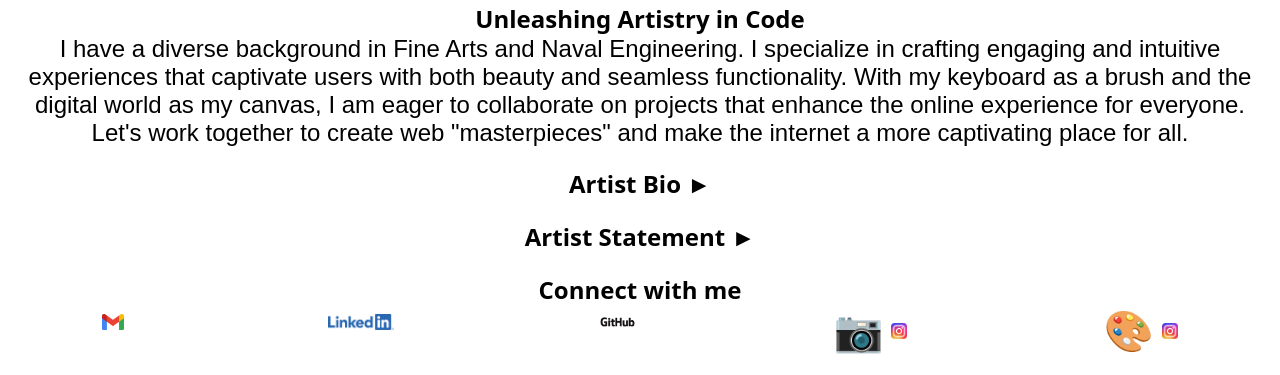
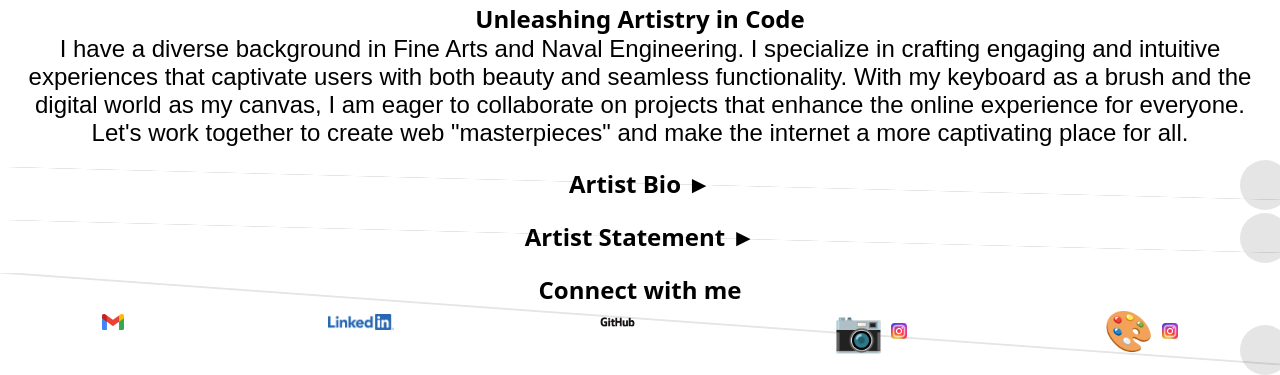
Before and after one commit to AshleeAWebb/ArtPortfolio, a React app: page /about in a window 1280 px wide. Shown: the part 451-826 px from the top of the page. Built offline with nearby package versions, Linux system fonts and the light colour scheme.

Commit message:
Add styling to about me

```diff
--- a/src/Components/AboutMe/AboutMe.css
+++ b/src/Components/AboutMe/AboutMe.css
@@ -66,3 +66,32 @@ a {
 .emoji-logo{
 font-size: 2.5rem;
 }
+
+.section-shape {
+  position: relative;
+}
+
+/* Diagonal Line Shape */
+.section-shape::before {
+  content: '';
+  position: absolute;
+  top: 0;
+  left: 0;
+  width: 100%;
+  height: 100%;
+  background: linear-gradient(to top right, transparent 49.5%, rgba(0, 0, 0, 0.1) 50%, rgba(0, 0, 0, 0.1) 50.5%, transparent 51%);
+  z-index: -1;
+}
+
+/* Circular Shape */
+.section-shape::after {
+  content: '';
+  position: absolute;
+  bottom: -10px;
+  right: -10px;
+  width: 50px;
+  height: 50px;
+  background-color: rgba(0, 0, 0, 0.1);
+  border-radius: 50%;
+  z-index: -1;
+}
--- a/src/Components/AboutMe/AboutMe.js
+++ b/src/Components/AboutMe/AboutMe.js
@@ -1,19 +1,33 @@
+// Import React and useState hook
 import React, { useState } from "react";
-import "../AboutMe/AboutMe.css";
+
+// Import CSS styles
+import "./AboutMe.css";
+
+// Import images
 import linkedinLogo from "../../Assets/linkedin.png";
 import githubLogo from "../../Assets/github.png";
 import instagramLogo from "../../Assets/instagram.png";
 import gmailLogo from "../../Assets/gmail.png";
 
-
 const AboutMe = () => {
-  const [isBioOpen, setBioOpen] = useState(false);
-  const [isStatementOpen, setStatementOpen] = useState(false);
+  // State for toggling bio and statement sections
+  const [isBioSectionOpen, setBioSectionOpen] = useState(false);
+  const [isStatementSectionOpen, setStatementSectionOpen] = useState(false);
 
   return (
     <div>
+      {/* About Me Heading */}
       <h1>About Me</h1>
-      <img src="https://i.imgur.com/k8HEoY3.jpg" alt="Ash Selfie" style={{ width: '300px', height: 'auto' }} />
+
+      {/* Selfie */}
+      <img
+        src="https://i.imgur.com/k8HEoY3.jpg"
+        alt="Ash Selfie"
+        style={{ width: '300px', height: 'auto' }}
+      />
+
+      {/* Introduction */}
       <h2>Unleashing Artistry in Code</h2>
       <p className="aboutMeInfo">
         I have a diverse background in Fine Arts and Naval Engineering.
@@ -22,24 +36,34 @@ const AboutMe = () => {
         online experience for everyone. Let's work together to create web "masterpieces" and make the internet a more
         captivating place for all.
       </p>
-      <h2 onClick={() => setBioOpen(!isBioOpen)}>
-        Artist Bio {isBioOpen ? "▼" : "►"}
+
+      {/* Artist Bio Section */}
+      <section className="section-shape">
+      <h2 onClick={() => setBioSectionOpen(!isBioSectionOpen)}>
+        Artist Bio {isBioSectionOpen ? "▼" : "►"}
       </h2>
-      {isBioOpen && (
-        <p className="aboutMeInfo">Is the monster under the bed simply misunderstood? Do you have to be dead to be a ghost?
+      {isBioSectionOpen && (
+        <p className="aboutMeInfo">
+          Is the monster under the bed simply misunderstood? Do you have to be dead to be a ghost?
           Is it isolating to believe that there is more than what meets the eye? Breakthrough the structure of the mystery
           that the world has to offer. Ashlee Aubree Webb uses photos and printmaking to explore these notions.
           Ashlee first began taking photographs while deployed with the U. S. Navy, but her hobby quickly became her passion.
           Her work mainly comprises concept-based photography and screenprints that focus on illustrating how the
           world likes to show narratives that are not always true. She enjoys working with a mixture of elaborately
           staged scenes and the spontaneous happenings of the natural world where she resides in Portsmouth, Virginia.
-          She explores the view that not everything has to fit into a label.</p>
+          She explores the view that not everything has to fit into a label.
+        </p>
       )}
-      <h2 onClick={() => setStatementOpen(!isStatementOpen)}>
-        Artist Statement {isStatementOpen ? "▼" : "►"}
+      </section>
+
+      {/* Artist Statement Section */}
+      <section className="section-shape">
+      <h2 onClick={() => setStatementSectionOpen(!isStatementSectionOpen)}>
+        Artist Statement {isStatementSectionOpen ? "▼" : "►"}
       </h2>
-      {isStatementOpen && (
-        <p className="aboutMeInfo">There is an attraction to breaking the rules. My art does just that by challenging socially imposed stereotypes and
+      {isStatementSectionOpen && (
+        <p className="aboutMeInfo">
+          There is an attraction to breaking the rules. My art does just that by challenging socially imposed stereotypes and
           identity issues to confront the expectations placed on individuals to live up to a narrow set of standards that can
           never be met. Not all things should fit into a mold. These works appear as surreal images that combine fiction and
           reality to gaze into the void to show the ugly truth about the social construct of unrealistic beauty standards placed
@@ -49,12 +73,17 @@ const AboutMe = () => {
           conforming to outdated expectations that place self-worth in a category of beauty and subservience.
           These scenes play into who we should be versus the person we are. My images highlight the importance of agency in our
           self-presentation, thus allowing the viewer to control how we can frame our identity. This grants the observer a glimpse
-          into the beauty of nonconformity.</p>
+          into the beauty of nonconformity.
+        </p>
       )}
+      </section>
+
+      {/* Contact Information */}
+      <section className="section-shape">
       <div>
         <h2>Connect with me</h2>
         <ul className="aboutme-links">
-          <li >
+          <li>
             <a href="mailto:ashlee.webb.18@gmail.com">
               <img className="aboutme-logo" src={gmailLogo} alt="Gmail" />
             </a>
@@ -83,6 +112,7 @@ const AboutMe = () => {
           </li>
         </ul>
       </div>
+      </section>
     </div>
   );
 };
```
Lines whose indentation alone changed are shown as unchanged.
